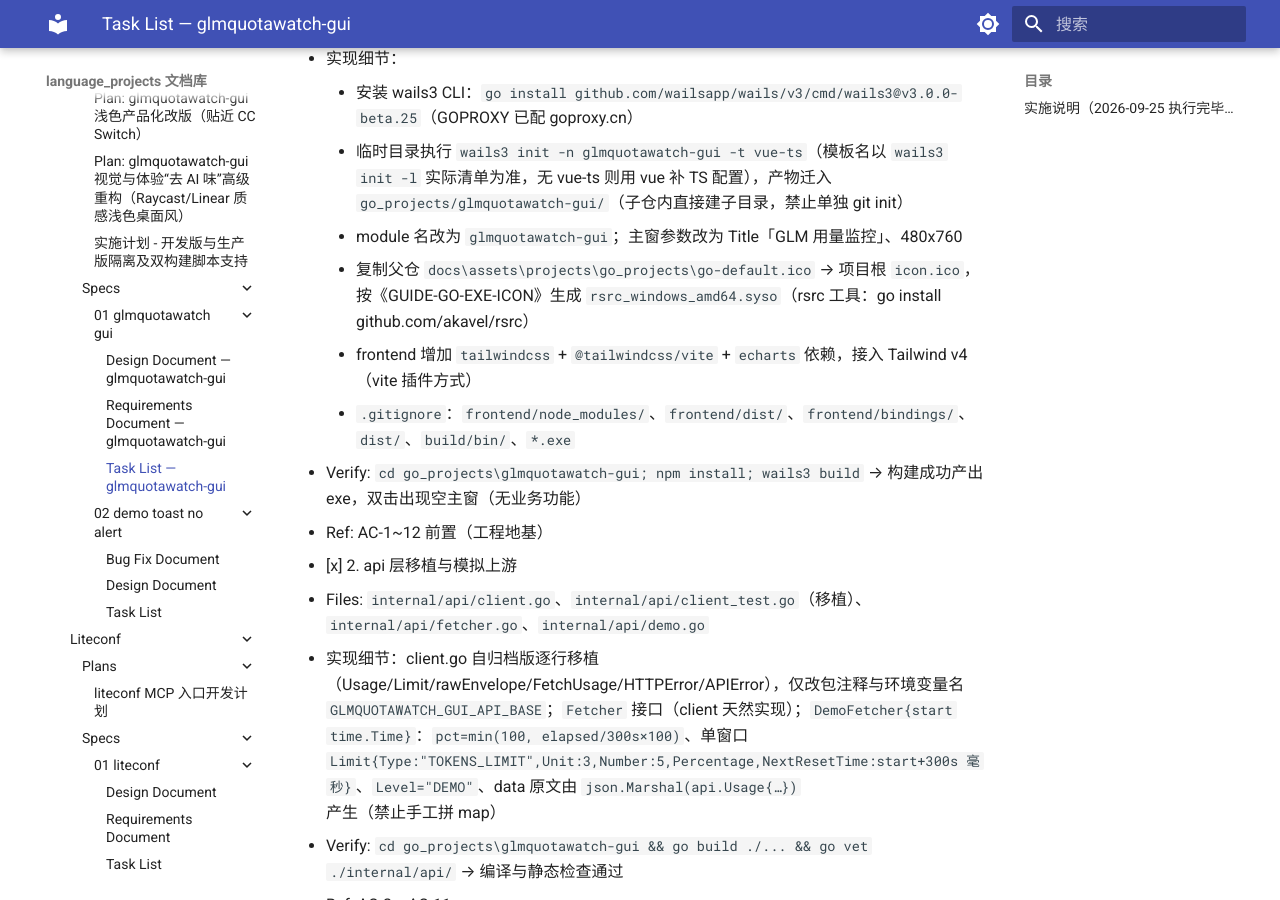
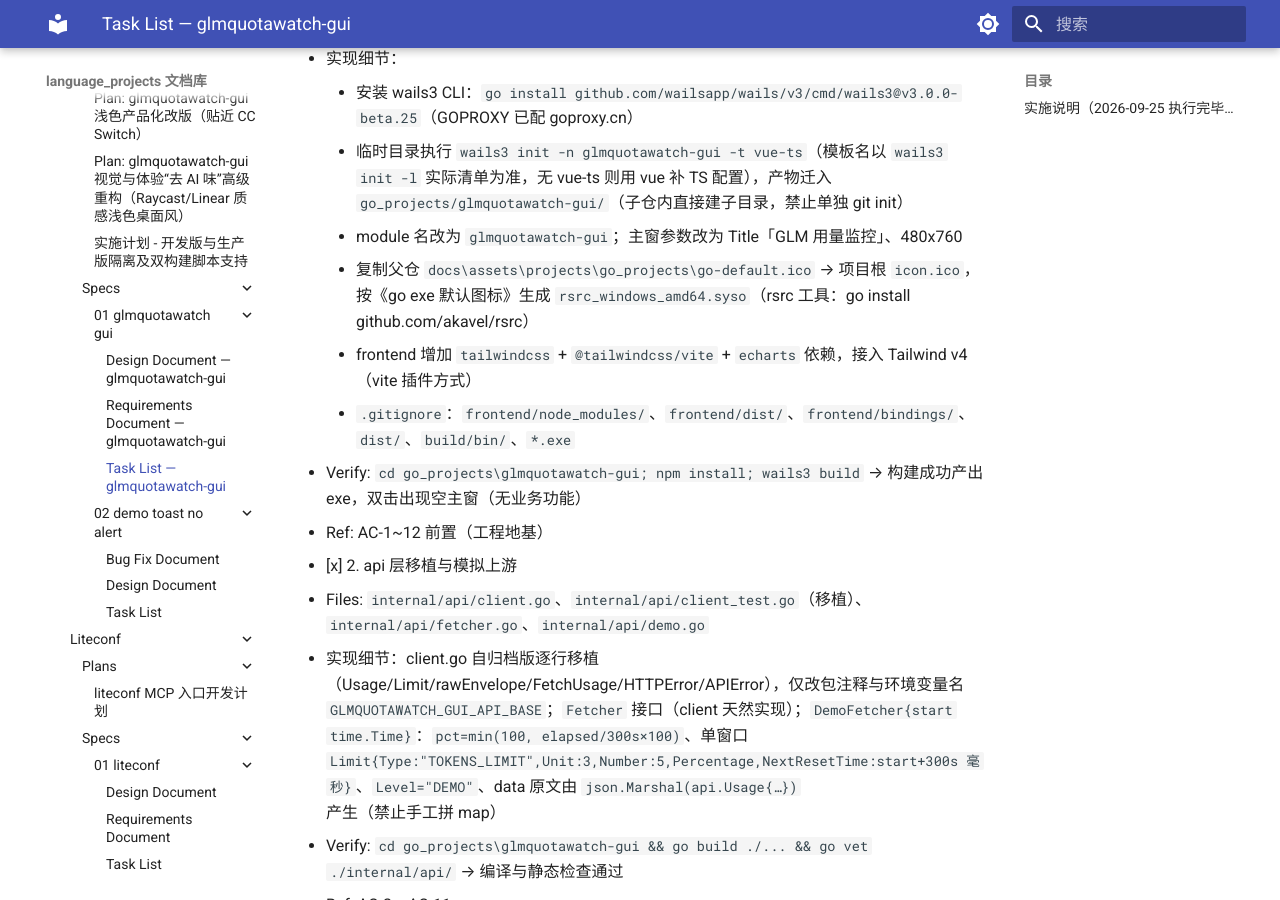
Before and after one commit to shihao-hub/td-language_projects, an MkDocs documentation site: the page built from docs/projects/go_projects/glmquotawatch-gui/specs/01-glmquotawatch-gui/tasks.md, in a window 1280 px wide and 900 px high, scrolled down 319 px. Built offline with MkDocs 1.6.1 and Material for MkDocs 9.7.7, drawn with Linux system fonts in a browser that asks for light colours.

Commit message:
docs(specs): 更新 glmquotawatch-gui spec 中图标指南名称
- tasks.md 与 design.md 中《GUIDE-GO-EXE-ICON》改为《go exe 默认图标》
- 保持 spec 内引用与父仓文档实际路径一致

```diff
--- a/docs/projects/go_projects/glmquotawatch-gui/specs/01-glmquotawatch-gui/tasks.md
+++ b/docs/projects/go_projects/glmquotawatch-gui/specs/01-glmquotawatch-gui/tasks.md
@@ -9,7 +9,7 @@
     - 安装 wails3 CLI：`go install github.com/wailsapp/wails/v3/cmd/wails3@v3.0.0-beta.25`（GOPROXY 已配 goproxy.cn）
     - 临时目录执行 `wails3 init -n glmquotawatch-gui -t vue-ts`（模板名以 `wails3 init -l` 实际清单为准，无 vue-ts 则用 vue 补 TS 配置），产物迁入 `go_projects/glmquotawatch-gui/`（子仓内直接建子目录，禁止单独 git init）
     - module 名改为 `glmquotawatch-gui`；主窗参数改为 Title「GLM 用量监控」、480x760
-    - 复制父仓 `docs\assets\projects\go_projects\go-default.ico` → 项目根 `icon.ico`，按《GUIDE-GO-EXE-ICON》生成 `rsrc_windows_amd64.syso`（rsrc 工具：go install github.com/akavel/rsrc）
+    - 复制父仓 `docs\assets\projects\go_projects\go-default.ico` → 项目根 `icon.ico`，按《go exe 默认图标》生成 `rsrc_windows_amd64.syso`（rsrc 工具：go install github.com/akavel/rsrc）
     - frontend 增加 `tailwindcss` + `@tailwindcss/vite` + `echarts` 依赖，接入 Tailwind v4（vite 插件方式）
     - `.gitignore`：`frontend/node_modules/`、`frontend/dist/`、`frontend/bindings/`、`dist/`、`build/bin/`、`*.exe`
   - Verify: `cd go_projects\glmquotawatch-gui; npm install; wails3 build` → 构建成功产出 exe，双击出现空主窗（无业务功能）
```
Also changed, not shown: docs/projects/go_projects/glmquotawatch-gui/specs/01-glmquotawatch-gui/design.md (+1 -1 lines).
